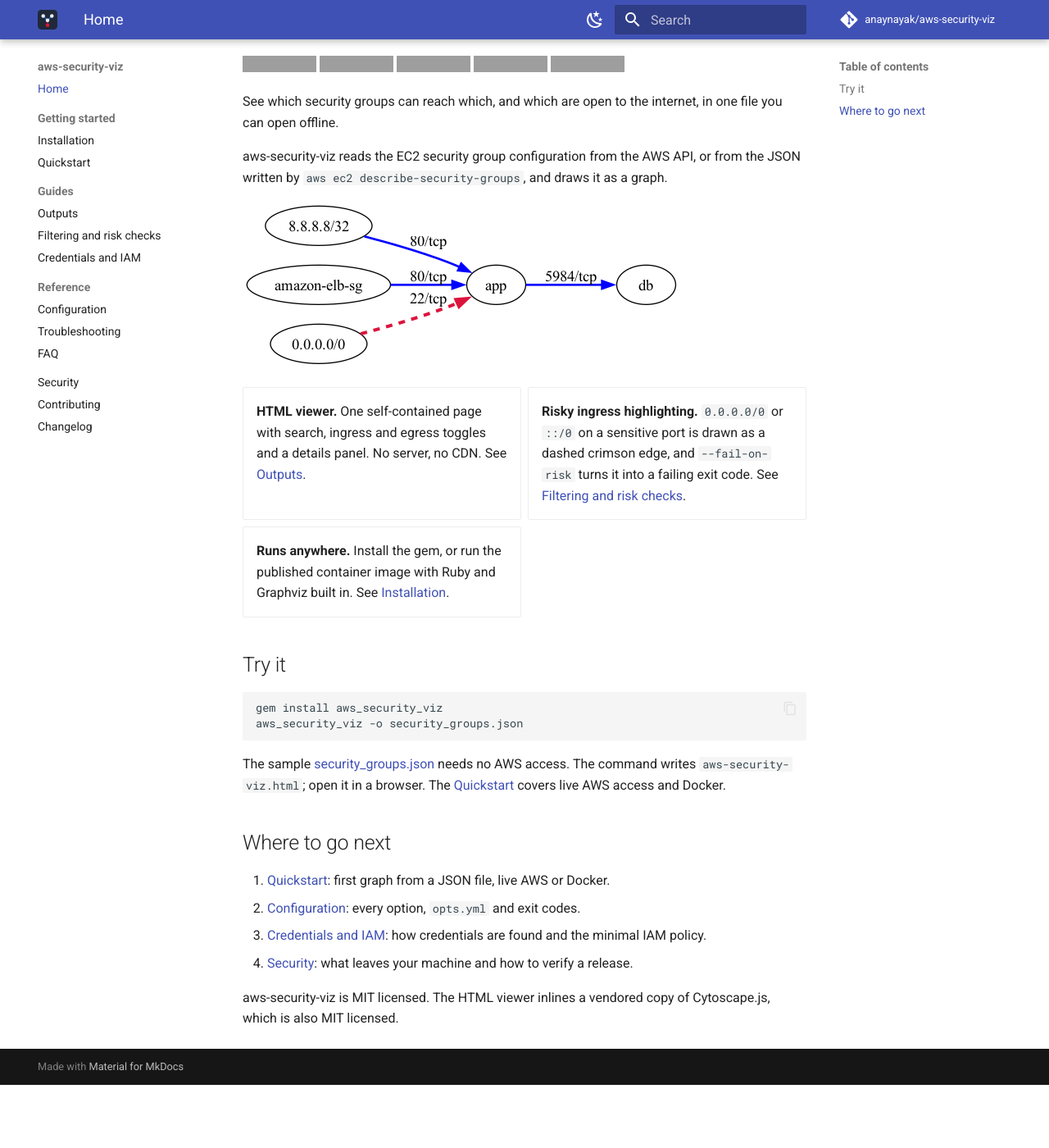
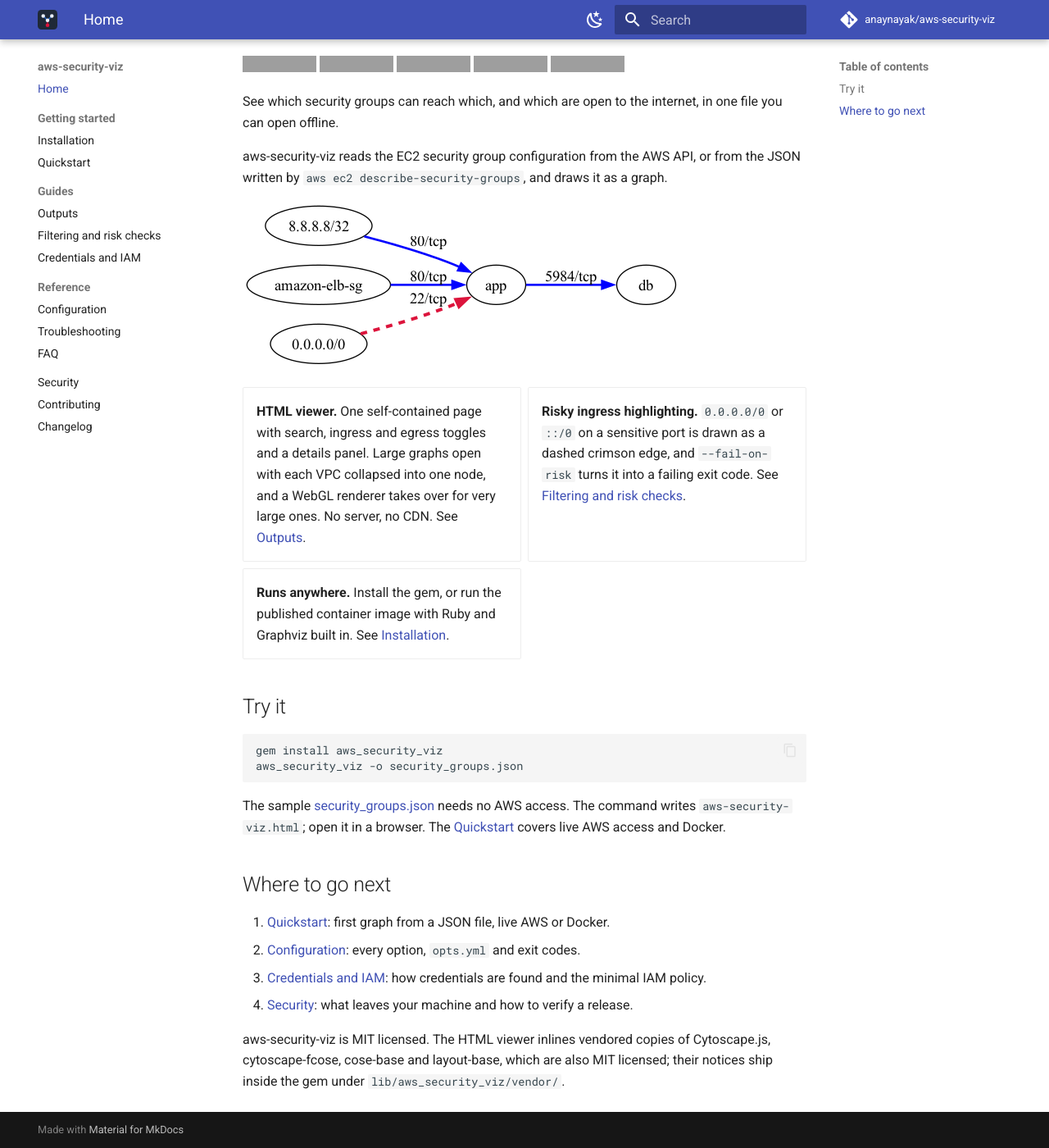
Before and after one commit to anaynayak/aws-security-viz, an MkDocs documentation site: the page built from docs/index.md, in a window 1280 px wide and 1400 px high, scrolled down 112 px. Shown: the whole window at 82% size. Built offline with MkDocs 1.6.1 and Material for MkDocs 9.7.7, drawn with Linux system fonts in a browser that asks for light colours; comment, search, counter and statistics services are not loaded; before the commit the page ends 1435 px from its top, so only the background shows below that; grey boxes are pictures that could not be loaded.

Commit message:
Docs: mention fcose vendoring, collapsed VPCs and WebGL in README, index and FAQ

```diff
--- a/docs/index.md
+++ b/docs/index.md
@@ -19,7 +19,7 @@
 
 <div class="grid cards" markdown>
 
-1. **HTML viewer.** One self-contained page with search, ingress and egress toggles and a details panel. No server, no CDN. See [Outputs](outputs.md#html-viewer).
+1. **HTML viewer.** One self-contained page with search, ingress and egress toggles and a details panel. Large graphs open with each VPC collapsed into one node, and a WebGL renderer takes over for very large ones. No server, no CDN. See [Outputs](outputs.md#html-viewer).
 2. **Risky ingress highlighting.** `0.0.0.0/0` or `::/0` on a sensitive port is drawn as a dashed crimson edge, and `--fail-on-risk` turns it into a failing exit code. See [Filtering and risk checks](filtering-and-risk-checks.md).
 3. **Runs anywhere.** Install the gem, or run the published container image with Ruby and Graphviz built in. See [Installation](installation.md).
 
@@ -42,4 +42,4 @@
 3. [Credentials and IAM](credentials-and-iam.md): how credentials are found and the minimal IAM policy.
 4. [Security](security.md): what leaves your machine and how to verify a release.
 
-aws-security-viz is MIT licensed. The HTML viewer inlines a vendored copy of Cytoscape.js, which is also MIT licensed.
+aws-security-viz is MIT licensed. The HTML viewer inlines vendored copies of Cytoscape.js, cytoscape-fcose, cose-base and layout-base, which are also MIT licensed; their notices ship inside the gem under `lib/aws_security_viz/vendor/`.
```
Also changed, not shown: README.md (+1 -1 lines), docs/faq.md (+3 -1 lines).
